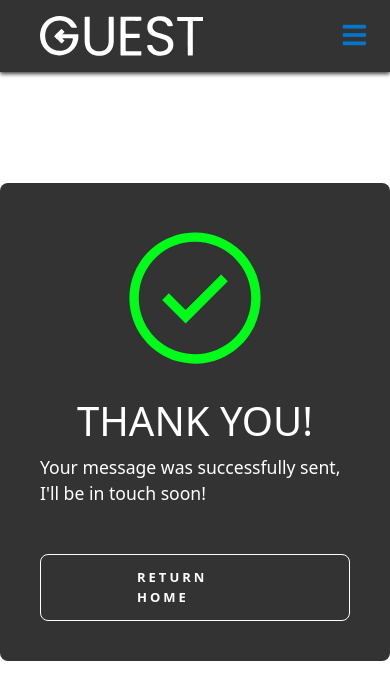
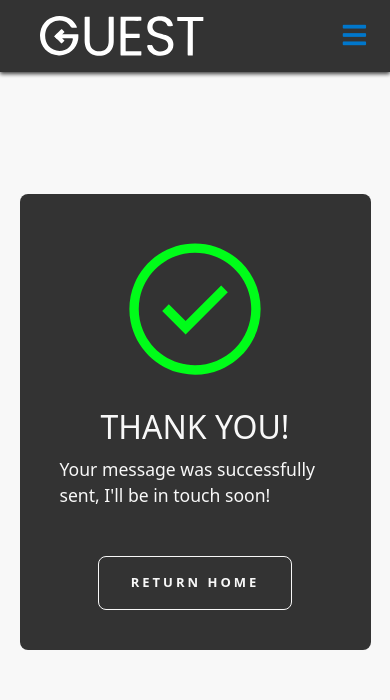
Before and after one commit to GuestG/GehryGuest.Com, a React (Create React App) app: page /ThankYou in a window 390 px wide. Shown: the top 700 px of the page. Built offline with nearby package versions, Linux system fonts and the light colour scheme.

Commit message:
fixed contact, and bugs

```diff
--- a/src/App.css
+++ b/src/App.css
@@ -44,6 +44,7 @@ body {
   fill: white;
   padding: 0.5rem 0.75rem;
   transition: fill 0.2s ease-in-out;
+  z-index: 10;
 }
 
 .Logo:hover {
@@ -53,6 +54,7 @@ body {
 
 .logo {
   max-height: 2.5rem;
+  width: fit-content;
 }
 
 
@@ -113,9 +115,6 @@ nav ul li {
     margin: 0 auto;
   }
 
-  .Logo {
-    margin-left: 1rem;
-  }
 
   .navbar-nav {
     margin: 0 auto;
@@ -158,6 +157,10 @@ nav ul li {
 
   #resume {
     background-color: #3a3a3a;
+  }
+
+  .Logo {
+    margin-left: 1rem;
   }
 }
 
@@ -1032,8 +1035,9 @@ input:focus, textarea:focus {
 }
 
 #backToTop:hover {
-  color: var(--primary-accent);
-  border: 4px solid var(--primary-accent);
+  color: var(--primary-white);
+  border: 4px solid var(--primary-white);
+  background-color: var(--primary-accent);
   transition: .2s ease-in-out;
 }
 
@@ -1250,7 +1254,7 @@ input:focus, textarea:focus {
 /* new button */
 .btn6,
 .btn6:link {
-  padding: 13px 2rem;
+  padding: 13px 1.5rem;
   border: 1.5px solid var(--primary-white);
   color: var(--primary-white);
   text-decoration: none;
@@ -1600,9 +1604,35 @@ input:focus, textarea:focus {
   padding-top: 1.5rem;
 }
 
+.thanksText {
+  max-width: 55ch;
+}
+
 .btnContainer {
   display: flex;
   justify-content: center;
   align-items: center;
   padding-top: 2rem;
 }
+
+@media(max-width: 428px) {
+  .ThankYouContainer {
+    display: block;
+    margin: 0 auto;
+    max-width: 90vw;
+    max-height: 36rem;
+    background-color: var(--primary-darks);
+    color: var(--primary-white);
+    border-radius: 0.5rem;
+    padding: 2.5rem;
+  }
+
+  #thankyouTitle {
+    font-size: 2rem;
+  }
+
+  #contact-btn6 {
+    padding: 1rem 2rem;
+  }
+
+}
--- a/src/components/Contact.js
+++ b/src/components/Contact.js
@@ -1,6 +1,5 @@
 import React, { useEffect } from 'react';
 import Aos from 'aos';
-// import Popup from './Popup';
 import "aos/dist/aos.css";
 import { HashLink as Link } from 'react-router-hash-link';
 import { FontAwesomeIcon } from '@fortawesome/react-fontawesome';
@@ -27,7 +26,7 @@ function Contact() {
 
                 <input type="hidden" name="access_key" value="b6c2303d-fb79-4647-ab58-c7873e7f25df"></input>
 
-                <input type="hidden" name="redirect" value="http://gehryguest.com/Popup"></input>
+                {/* <input type="hidden" name="redirect" value="https://gehryguest.com/ThankYou/#"></input> */}
 
                 <p className="input-titles">Name</p>
                 <input type="text" name="name" id="name" className="name" required>
@@ -41,14 +40,16 @@ function Contact() {
                 <textarea type="text" name="textarea" id="message" className="message" required>
                 </textarea>
 
-                <button type="submit" className="btn6" id="contact-btn6">Submit</button>
-
+                <Link type="submit" className="btn6" id="contact-btn6" to='ThankYou/#'>
+                    Submit
+                {/* <button type="submit" className="btn6" id="contact-btn6">Submit</button> */}
+                </Link>
 
             </form>
 
             <div className="backToTopLink" data-aos="fade-left" data-aos-once="true">
                 {/* <Link className="nav-link" id="backToTop" to="/#header-wrapper">Return to top<span className="sr-only"></span></Link> */}
-                <Link className="nav-link" id="backToTop" to="/#header-wrapper"><FontAwesomeIcon id="upArrow" icon={faArrowUp} /></Link>
+                <Link className="nav-link" id="backToTop" to="/#"><FontAwesomeIcon id="upArrow" icon={faArrowUp} /></Link>
             </div>
 
 
--- a/src/components/Navbar.js
+++ b/src/components/Navbar.js
@@ -11,7 +11,7 @@ const Navbar = () => {
             <div className="container-fluid">
 
                 <Link className="Logo" to="/#">
-                    <svg className="logo" width="auto" viewBox="0 0 425 104" xmlns="http://www.w3.org/2000/svg">
+                    <svg className="logo" width="455" height="104" viewBox="0 0 455 104" xmlns="http://www.w3.org/2000/svg">
                         <path id="path1" className="commonSvgLogoPath svgLogoPath" d="M128.643 2.20649C129.003 2.30649 129.143 2.47649 129.193 2.80649C129.293 17.2765 129.193 58.1765 129.223 64.4665C129.093 71.5665 130.883 80.8165 135.803 85.2965C143.733 93.5365 161.493 94.1565 170.573 86.6265C177.553 81.4165 178.963 70.1165 178.613 61.4465C178.613 44.7265 178.613 17.2265 178.613 4.00649C178.663 3.33649 178.493 2.88649 178.833 2.42649C179.243 2.08649 179.933 2.10649 180.513 2.06649C182.883 1.99649 186.793 2.05649 189.183 2.04649C190.153 2.10649 191.823 1.83649 191.723 3.19649C191.693 14.9165 191.753 38.1065 191.723 51.1265C191.463 65.7665 193.153 74.4165 186.623 86.4465C177.043 103.626 152.933 107.106 136.203 99.9365C118.973 92.1565 115.413 76.1965 116.113 58.7165C116.133 43.5465 116.093 18.8965 116.113 4.80649C116.273 3.18649 115.483 2.01649 117.863 2.06649C121.133 2.04649 125.453 1.88649 128.563 2.17649L128.633 2.19649L128.643 2.20649Z" />
                         <path id="path2" className="commonSvgLogoPath svgLogoPath" d="M222.923 13.0365C222.403 19.4465 222.733 39.8265 222.803 45.6565C222.803 46.7565 227.243 46.1365 228.763 46.2865C237.243 46.2865 253.023 46.2765 257.493 46.2865C258.053 46.3065 258.593 46.3265 258.893 46.7965C259.593 48.6165 259.193 52.8565 259.243 54.8365C259.123 56.0165 259.193 56.7365 258.203 57.0065C253.173 57.2065 238.073 57.0265 228.993 57.0865C221.693 57.2765 222.753 55.6165 222.713 62.9665C222.713 71.2365 222.713 80.9665 222.713 89.3865C222.713 91.7565 222.743 91.6365 225.043 91.6465C229.093 91.6465 233.033 91.6465 237.213 91.6465C242.083 91.6465 247.653 91.6465 252.393 91.6465C255.913 91.6465 258.943 91.6465 260.863 91.6465C261.723 91.6865 262.333 91.5365 262.963 91.8665C263.443 92.2065 263.473 92.8865 263.533 93.4865C263.633 95.2265 263.613 98.8865 263.543 100.616C263.513 101.456 263.393 102.536 262.333 102.436C249.213 102.406 223.053 102.486 210.303 102.436C209.563 102.416 209.613 102.186 209.603 101.646C209.613 93.6265 209.573 6.92647 209.623 2.32647C209.653 2.11647 209.743 2.01647 210.013 1.97647C210.493 1.90647 211.773 1.94647 213.873 1.93647C225.733 2.24647 257.863 1.33647 263.233 2.27647C263.543 2.67647 263.583 3.75647 263.603 5.48647C263.603 7.49647 263.643 10.0165 263.513 11.2365C263.433 11.9465 263.273 12.3365 262.963 12.5265C256.443 13.3365 229.643 12.0865 222.953 12.9965L222.923 13.0265V13.0365Z" />
                         <path id="path3" className="commonSvgLogoPath svgLogoPath" d="M295.233 99.8365C287.543 96.3965 281.073 89.8665 279.193 81.4965C278.663 79.1365 278.313 77.0265 279.703 76.2765C282.153 75.2565 285.273 75.8665 287.883 75.7165C291.603 75.5965 292.623 76.9565 293.593 80.1665C295.723 86.0465 300.473 90.3765 306.783 91.6465C314.533 93.2865 324.483 92.1465 329.613 86.0565C336.163 78.6565 334.023 66.7265 325.153 62.3065C311.363 54.8365 290.763 56.2965 281.973 41.3065C278.773 35.6965 278.363 27.4565 279.983 21.3365C284.503 3.94649 305.473 -1.61351 321.423 1.61649C332.203 3.58649 341.723 10.5565 344.783 21.1465C345.243 22.9265 346.203 25.4165 344.093 26.2065C342.803 26.6765 340.173 26.5065 337.663 26.5365C336.103 26.5065 334.353 26.6365 332.903 26.1465C331.163 25.5365 330.753 23.8165 329.933 22.2665C329.003 20.3765 327.573 18.5765 325.983 17.1465C320.353 11.8365 310.453 10.9965 303.373 13.3065C295.623 15.5865 291.133 23.7165 293.043 31.5365C295.823 44.0865 316.143 45.3865 326.583 49.6965C335.323 52.3965 344.203 58.5665 346.113 68.0665C352.093 98.0065 318.933 110.286 295.423 99.9165L295.243 99.8365H295.233Z" />
--- a/src/components/ThankYou.js
+++ b/src/components/ThankYou.js
@@ -6,14 +6,14 @@ function ThankYou() {
     return (
         <section className='ThankYouSection'>
             <div className='ThankYouContainer'>
-                <svg width="150" height="150" viewBox="0 0 150 150" fill="none" id="ThankYouSVG"xmlns="http://www.w3.org/2000/svg">
+                <svg width="150" height="150" viewBox="0 0 150 150" fill="none" id="ThankYouSVG" xmlns="http://www.w3.org/2000/svg">
                     <path d="M65.625 100.378L42.1875 76.9359L48.8109 70.3125L65.625 87.1219L101.18 51.5625L107.812 58.1953L65.625 100.378Z" fill="#00FD19" />
                     <path d="M75 9.375C62.0206 9.375 49.3327 13.2238 38.5407 20.4348C27.7487 27.6458 19.3374 37.895 14.3704 49.8864C9.4034 61.8778 8.10381 75.0728 10.636 87.8028C13.1681 100.533 19.4183 112.226 28.5961 121.404C37.7739 130.582 49.4672 136.832 62.1972 139.364C74.9272 141.896 88.1222 140.597 100.114 135.63C112.105 130.663 122.354 122.251 129.565 111.459C136.776 100.667 140.625 87.9794 140.625 75C140.625 57.5952 133.711 40.9032 121.404 28.5961C109.097 16.289 92.4048 9.375 75 9.375ZM75 131.25C63.8748 131.25 52.9994 127.951 43.7492 121.77C34.4989 115.589 27.2892 106.804 23.0318 96.5259C18.7743 86.2476 17.6604 74.9376 19.8308 64.0262C22.0012 53.1147 27.3585 43.0919 35.2252 35.2252C43.0919 27.3585 53.1147 22.0012 64.0262 19.8308C74.9376 17.6604 86.2476 18.7743 96.5259 23.0318C106.804 27.2892 115.589 34.4989 121.77 43.7492C127.951 52.9994 131.25 63.8748 131.25 75C131.25 89.9184 125.324 104.226 114.775 114.775C104.226 125.324 89.9184 131.25 75 131.25Z" fill="#00FD19" />
                 </svg>
                 <h1 className="projects-title" id="thankyouTitle">
                     Thank You!
                 </h1>
-                <p>Your message was successfully sent, I'll be in touch soon!</p>
+                <p className='thanksText'>Your message was successfully sent, I'll be in touch soon!</p>
                 <div className='btnContainer'>
                     <Link className="btn6" id="contact-btn6" to="/#"> Return Home</Link>
                 </div>
--- a/src/css/projects.css
+++ b/src/css/projects.css
@@ -7,7 +7,7 @@
  /************** Root ************/
 /************************************/
 :root {
-    --primary-white: white;
+    --primary-white: #f8f8f8;
     --primary-accent: #0077cc;
     --primary-blue: #748cab;
     --primary-gray: #333333;
@@ -30,7 +30,7 @@ body {
     width: auto;
     color: black;
     font-size: 1.10rem;
-    background-color: var(--primary-projects);
+    background-color: var(--primary-white);
 }
 
 /************************************/
@@ -247,7 +247,7 @@ body {
     /* margin-right: 28%; */
     /* margin-left: 28%; */
     /* font-weight: normal; */
-    max-width: 75ch;
+    max-width: 60ch;
     margin: 0 auto;
     font-size: 18px;
 }
```
